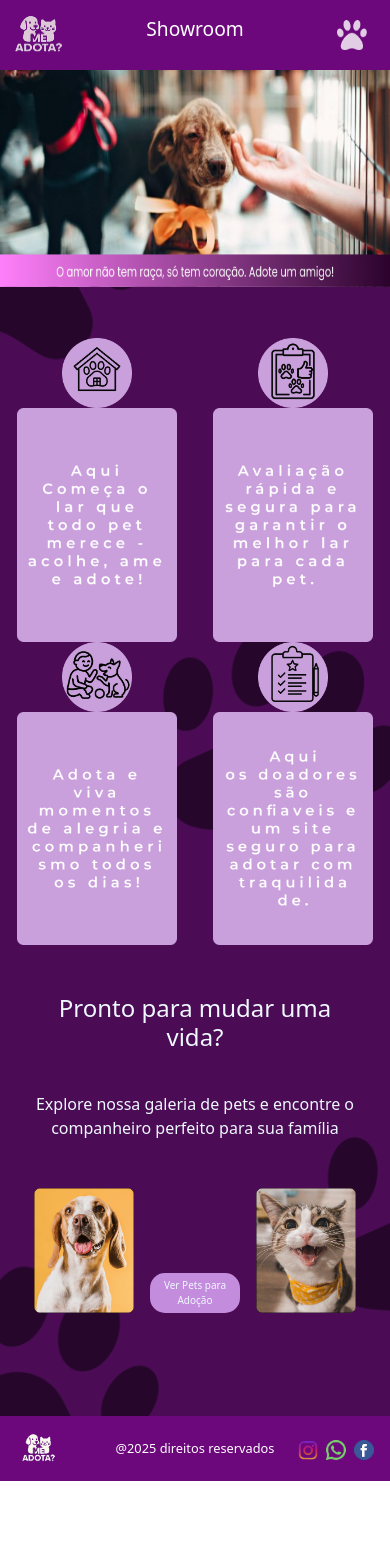
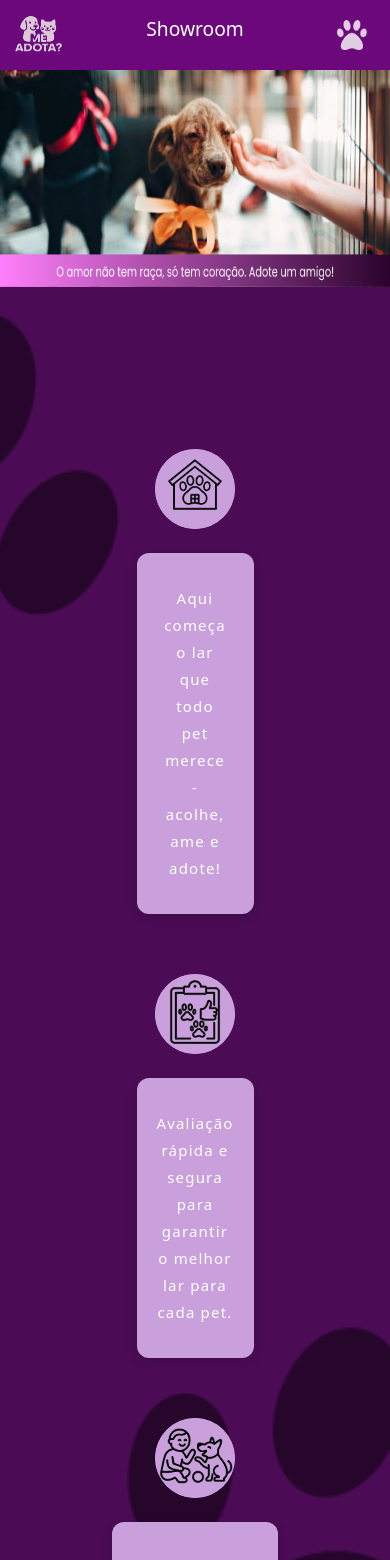
Before and after one commit to Dev-daniel-01/meAdota-Next, a Next.js app: page / in a window 390 px wide. Shown: the top 1560 px of the page. Before the commit the page ends 1481 px from the top, so only its background shows below. Built offline with nearby package versions, Linux system fonts and the light colour scheme.

Commit message:
card e padding

```diff
--- a/next.config.ts
+++ b/next.config.ts
@@ -4,7 +4,15 @@ const nextConfig = {
     domains: [
       'images.dog.ceo',
       'cdn2.thecatapi.com',
-      'upload.wikimedia.org'
+      'upload.wikimedia.org',
+      'www.petz.com.br',
+      'blog-static.petlove.com.br',
+      'rnpet.com.br',
+      'vetex.vet.br',
+      'www.racoesreis.com.br',
+      'lardocelar.blog.br',
+      'adotar.com.br',
+      'labovet.com.br'
     ],
   },
 };
--- a/src/app/page.module.css
+++ b/src/app/page.module.css
@@ -3,7 +3,8 @@
 .container{
      background-image: url(../assets/images/fundo-next.png);
      background-size: cover;
-  background-position: center;
+     background-position: center;
+
 }
 
 .s1{
@@ -38,7 +39,7 @@
     display: flex;
     flex-direction: column;
     gap: 2rem;
-    padding: 0 2rem;
+    padding: 130px;
 }
 
 .adocaoButton{
--- a/src/components/cards.module.css
+++ b/src/components/cards.module.css
@@ -1,50 +1,79 @@
 .cardsContainer {
   display: flex;
+  flex-wrap: wrap;
   justify-content: center;
-  flex-direction: row;
-  width: 100vw;
-  min-height: 0vh;
-  height: auto;
-  padding-top: 5%;
-  gap: 9%;
-  flex-wrap: wrap;
+  gap: 60px;
+  padding: 130px;
 
 }
 
 .cardsWrap {
   display: flex;
   flex-direction: column;
-  gap: 3rem;
-  margin-bottom: 15%;
+  align-items: center;
+  gap: 24px;
+}
+
+.cardsIcons {
+  background-color: #c9a0dc;
+  width: 100px;
+  height: 100px;
+  border-radius: 50%;
+  display: flex;
   justify-content: center;
   align-items: center;
 }
 
-.cardsIcons {
-  width: 110px;
-  height: 110px;
+
+.cardsIcons img {
+  width: 56px;
+  height: 56px;
 }
 
-.cardsText {
-  width: 20rem;
-  height: auto;
+
+.cardBox {
+  background-color: #c9a0dc;
+  border-radius: 12px;
+  padding: 48px 36px;
+  width: 280px;
+  min-height: 450px;
+  display: flex;
+  align-items: center;
+  justify-content: center;
+  text-align: center;
+  box-shadow: 0 4px 12px rgba(0, 0, 0, 0.15);
+}
+
+.cardText {
+  color: white;
+  font-family: system-ui, -apple-system, BlinkMacSystemFont, 'Segoe UI', Roboto, Oxygen, Ubuntu, Cantarell, 'Open Sans', 'Helvetica Neue', sans-serif;
+  font-size: 23px;
+  font-weight: 500;
+  letter-spacing: 0.1em;
+  line-height: 1.8;
+  white-space: pre-line;
 }
 
 
 @media (max-width: 530px) {
-.cardsWrap {
-  gap: 12%;
-  margin-bottom: 0%;
+  .cardBox {
+    width: 90%;
+    padding: 32px 24px;
+    min-height: 200px;
   }
 
   .cardsIcons {
-  width: 70px;
-  height: auto;
+    width: 80px;
+    height: 80px;
   }
 
-.cardsText {
-  width: 10rem;
-  height: auto;
+  .cardsIcons img {
+    width: 40px;
+    height: 40px;
   }
 
+  .cardText {
+    font-size: 15px;
+    letter-spacing: 0.08em;
   }
+}
--- a/src/components/cards.tsx
+++ b/src/components/cards.tsx
@@ -1,34 +1,54 @@
 import Image from 'next/image';
 import styles from './cards.module.css';
+import React from 'react';
 
 import icon1 from '@/assets/images/iconsCards1.png';
-import text1 from '@/assets/images/textCards1.png';
 import icon2 from '@/assets/images/iconsCards2.png';
-import text2 from '@/assets/images/textCards2.png';
 import icon3 from '@/assets/images/iconsCards3.png';
-import text3 from '@/assets/images/textCards3.png';
 import icon4 from '@/assets/images/iconsCards4.png';
-import text4 from '@/assets/images/textCards4.png';
+
+
+
 
 export const CardsSection = () => {
   return (
     <div className={styles.cardsContainer}>
       <div className={styles.cardsWrap}>
         <Image className={styles.cardsIcons} src={icon1} alt="Ícone 1" />
-        <Image className={styles.cardsText} src={text1} alt="Texto 1" />
+          <div className={styles.cardBox}>
+          <div className={styles.cardText}>
+            Aqui começa o lar que todo pet merece - acolhe, ame e adote!
+          </div>
+        </div>
       </div>
+
       <div className={styles.cardsWrap}>
         <Image className={styles.cardsIcons} src={icon2} alt="Ícone 2" />
-        <Image className={styles.cardsText} src={text2} alt="Texto 2" />
+         <div className={styles.cardBox}>
+          <div className={styles.cardText}>
+            Avaliação rápida e segura para garantir o melhor lar para cada pet.
+          </div>
+        </div>
       </div>
+
       <div className={styles.cardsWrap}>
         <Image className={styles.cardsIcons} src={icon3} alt="Ícone 3" />
-        <Image className={styles.cardsText} src={text3} alt="Texto 3" />
-      </div>
+        <div className={styles.cardBox}>
+          <div className={styles.cardText}>
+            Adote e viva momentos de alegria e companheirismo todos os dias!
+          </div>
+        </div>
+       </div>
+
+
       <div className={styles.cardsWrap}>
         <Image className={styles.cardsIcons} src={icon4} alt="Ícone 4" />
-        <Image className={styles.cardsText} src={text4} alt="Texto 4" />
+        <div className={styles.cardBox}>
+          <div className={styles.cardText}>
+            Aqui os doadores são confiáveis e um site seguro para adotar com tranquilidade.
+          </div>
+        </div>
+        </div>
       </div>
-    </div>
   );
 };
--- a/src/components/menu2.tsx
+++ b/src/components/menu2.tsx
@@ -8,7 +8,7 @@ export const Menu2 = () => {
     return (
         <nav className={style.navBar}>
                 <div className={style.navSide} >
-                    <a href="/"  className={style.navLink}>
+                    <a href="/pets"  className={style.navLink}>
                         <Image src={logoNav} alt="Logo" className={style.logoNav} width={65} height={60} priority />
                     </a>
                 </div>
```
Lines whose indentation alone changed are shown as unchanged.
